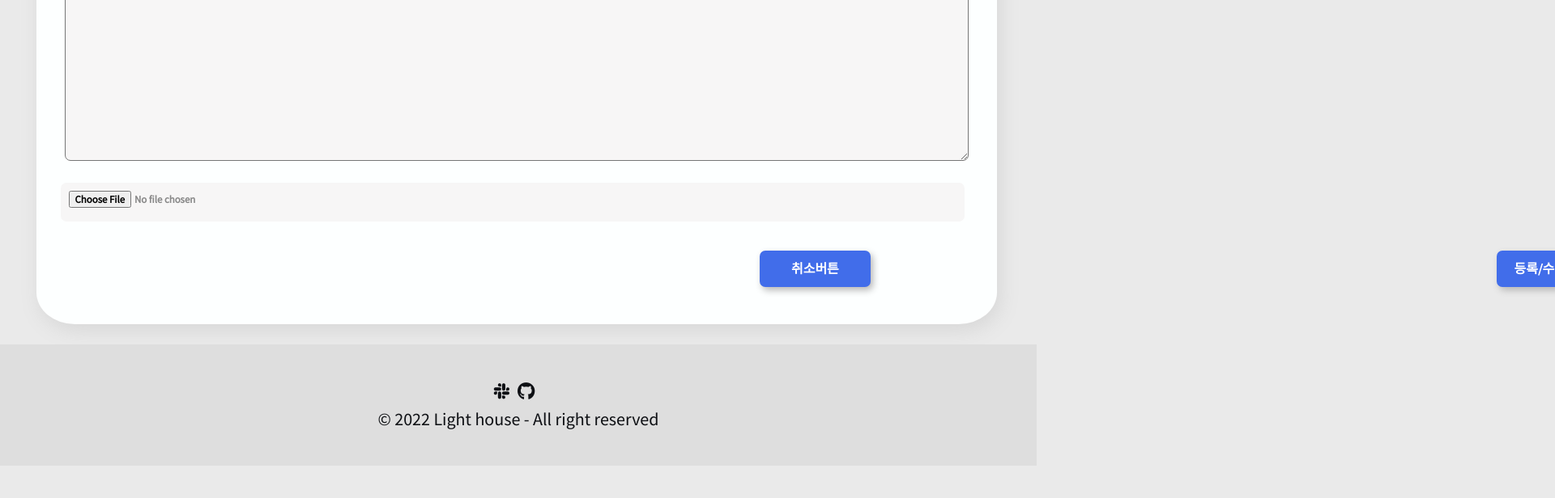
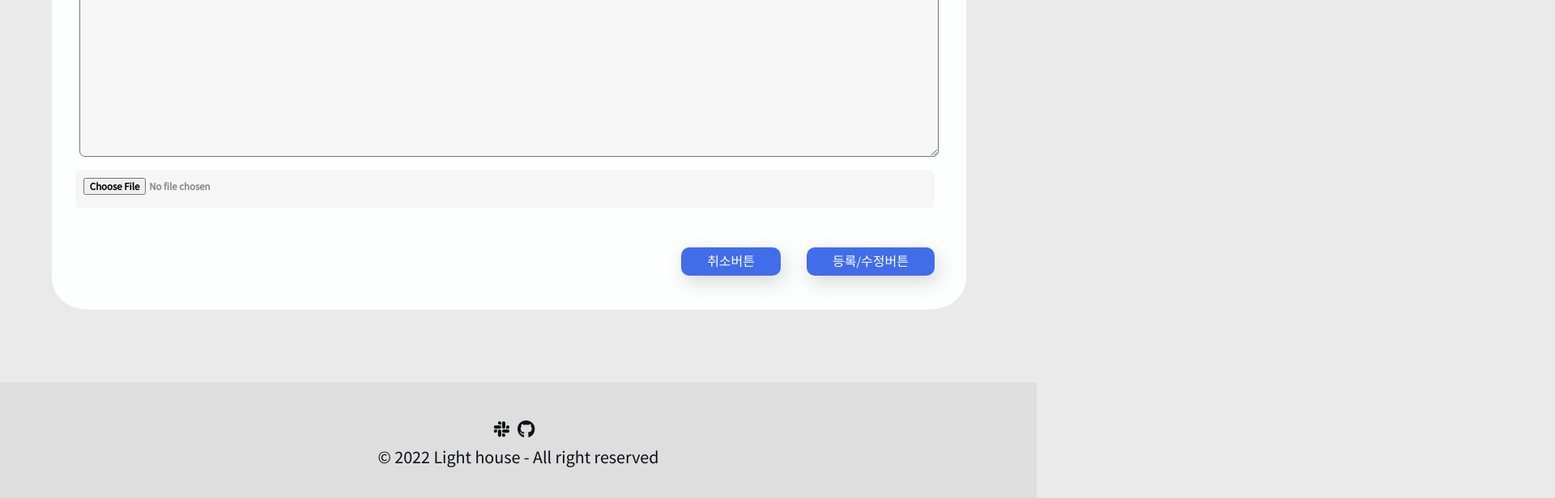
Before and after one commit to emsthf/light-house_planer, a React (Create React App) app: page /authboard in a window 1280 px wide. Shown: the part 744-1360 px from the top of the page at 81% size, 1920 px wide, since content can reach past the window. Before the commit the page ends 1320 px from the top, so only its background shows below. Built offline with nearby package versions, Linux system fonts and the light colour scheme; a web font is replaced by a local one.

Commit message:
edit style

```diff
--- a/src/components/TimelineChart.jsx
+++ b/src/components/TimelineChart.jsx
@@ -50,6 +50,16 @@ function TimelineChart({doingGoals}) {
     },
   });
 
+  useEffect(() => {
+    if(doingGoals.length === 1) { // 설정한 목표가 하나일 때
+      console.log(doingGoals.length)
+    } else if(doingGoals.length === 2) {
+      console.log(doingGoals.length)
+    } else if(doingGoals.length === 3) {
+      console.log(doingGoals.length)
+    }
+  }, []);
+
   return (
     <div id="chart">
       <ApexChart
--- a/src/pages/AuthBoard.jsx
+++ b/src/pages/AuthBoard.jsx
@@ -7,15 +7,10 @@ import styled from "styled-components";
 import { goalState } from "../Atom";
 
 const Container = styled.div`
-  height: auto;
-  min-height: 100%;
-  width: 100vw;
-  display: flex;
-  justify-content: center;
-  align-items: center;
-  padding: 100px 250px 150px 100px;
-  margin: auto;
-  margin-top: 5vh;
+  width: 1200px;
+  margin: 20vh auto;
+  min-height: 100vh;
+  margin-bottom: 240px;
   @media screen and (min-width: 768px) {
     padding-right: 24px !important;
     padding-left: 24px !important;
@@ -27,35 +22,20 @@ const Container = styled.div`
 `;
 
 const Wrapper = styled.div`
-  border-radius: 4px;
-  border: 2px #878787;
-  // height: 900px;
-  /* height: 98vh; */
-  width: 99%;
-  padding: 5px;
-  margin-left: 5px;
-  margin-right: 5px;
-  margin-top: 10px;
-  margin-bottom: 10px;
+  width: 100%;
 `;
 
 const AuthboardFrame = styled.div`
   background-color: #fdffff;
   width: 98%;
-  box-shadow: ${(props) => props.theme.boxShadow};
-  // min-height: 90vh;
   display: flex;
   border-radius: 4%;
   text-align: center;
   font-weight: bold;
   padding: 20px;
-  margin-top: 10px;
-  margin-left: 10px;
-  margin-bottom: 10px;
 `;
 
 const Writer = styled.div`
-  /* // background-color: #74b9ff; */
   background-color: #f7f6f6;
   color: black;
   width: 7%;
@@ -63,21 +43,14 @@ const Writer = styled.div`
   text-align: center;
   font-weight: bold;
   padding: 10px;
-  margin-top: 10px;
-  margin-left: 10px;
-  margin-bottom: 10px;
+  margin: 10px 0 10px 10px;
 `;
 
 const GridBox = styled.div`
-  display: grid;
-  /* height: 100%; */
-  max-width: 100%;
-  /* grid-template-columns: repeat(2, 1fr);
-  grid-template-columns: 1fr 6fr; */
+  width: 100%;
 `;
 
 const ContentBox = styled.form`
-  // background-color: white;
   width: 100%;
   border-radius: 7px;
   text-align: center;
@@ -151,69 +124,34 @@ const PictureUploadBox = styled.input`
 `;
 
 const RightSideGridBox = styled.div`
-  display: grid;
-  /* height: 100%; */
-  max-width: 99%;
-  grid-template-columns: repeat(2, 1fr);
-  grid-template-columns: 6fr 1fr;
+  width: 100%;
+  display: flex;
+  justify-content: right;
+  margin-top: 2rem;
 `;
 
 const CancleBtn = styled.button`
-  height: 45px;
-  width: 15%;
-  padding: 10px;
-  margin-top: 25px;
-  margin-left: 870px;
-  margin-right: 5px;
-  margin-bottom: 20px;
-  border-radius: 7px;
+  padding: 0.5rem 2rem;
   border: none;
-  box-shadow: 3px 4px 8px #b7b7b7;
-  background: ${(props) => props.backgroundColor || "#416dea"};
+  box-shadow: 4px 8px 24px #d7d7d7;
+  background: #416dea;
   color: #fff;
-  font-weight: bold;
-  // margin: 1rem 0;
-  margin-left: ${(props) => props.marginLeft && "2rem"};
+  border-radius: 10px;
+  margin: 1rem;
   &:hover {
-    box-shadow: none;
-    background: ${(props) =>
-      props.hoverColor || "linear-gradient(315deg, #89d8d3, #416dea 74%)"};
+      box-shadow: none;
+      background: ${(props) =>
+        props.hoverColor || "linear-gradient(315deg, #89d8d3, #416dea 74%)"};
   }
   &:active {
-    box-shadow: none;
-    background: ${(props) =>
-      props.hoverColor || "linear-gradient(315deg, #89d8d3, #416dea 74%)"};
-    box-shadow: 3px 4px 10px #bbb;
+      background: linear-gradient(315deg, #89d8d3, #416dea 74%);
+      background: ${(props) =>
+        props.hoverColor || "linear-gradient(315deg, #89d8d3, #416dea 74%)"};
+      box-shadow: 2px 3px 10px #888;
   }
 `;
 
-const EnrollEditBtn = styled.button`
-  height: 45px;
-  width: 15%;
-  padding: 10px;
-  margin-top: 25px;
-  margin-left: 870px;
-  margin-right: 5px;
-  margin-bottom: 20px;
-  border-radius: 7px;
-  border: none;
-  box-shadow: 3px 4px 8px #b7b7b7;
-  background: ${(props) => props.backgroundColor || "#416dea"};
-  color: #fff;
-  font-weight: bold;
-  // margin: 1rem 0;
-  margin-left: ${(props) => props.marginLeft && "2rem"};
-  &:hover {
-    box-shadow: none;
-    background: ${(props) =>
-      props.hoverColor || "linear-gradient(315deg, #89d8d3, #416dea 74%)"};
-  }
-  &:active {
-    box-shadow: none;
-    background: ${(props) =>
-      props.hoverColor || "linear-gradient(315deg, #89d8d3, #416dea 74%)"};
-    box-shadow: 3px 4px 10px #bbb;
-  }
+const EnrollEditBtn = styled(CancleBtn)`
 `;
 
 const ImageThumbnail = styled.img`
@@ -268,12 +206,12 @@ function AuthBoard() {
     };
   };
 
-  useEffect(() => { // 해당 일자에 작성한 일일 인증글이 있는 경우
-    // axios.get(`http://localhost:8081/api/post/auth/find?goalId=${goal.id}&created=${now}`)
-    // .then(Response => {
-    //   setPost(Response.data)
-    // }).catch(Error => console.log(Error));
-  }, []);
+  // useEffect(() => { // 해당 일자에 작성한 일일 인증글이 있는 경우
+  //   axios.get(`http://localhost:8081/api/post/auth/find?goalId=${goal.id}&created=${now}`)
+  //   .then(Response => {
+  //     setPost(Response.data)
+  //   }).catch(Error => console.log(Error));
+  // }, []);
 
   return (
     <Container>
@@ -285,11 +223,10 @@ function AuthBoard() {
               <TitleContent
                 type="text"
                 {...register("title", { required: true })}
-                value={post.title || ''}
               ></TitleContent>
             </Label>
             <Label>
-              <Content {...register("content", { required: true })} value={post.content || ''} />
+              <Content {...register("content", { required: true })} />
             </Label>
 
             <GridBox>
@@ -307,7 +244,7 @@ function AuthBoard() {
             </GridBox>
             <RightSideGridBox>
               <CancleBtn type="reset">취소버튼</CancleBtn>
-              <EnrollEditBtn>등록/수정버튼</EnrollEditBtn>
+              <EnrollEditBtn marginLeft>등록/수정버튼</EnrollEditBtn>
             </RightSideGridBox>
           </ContentBox>
         </AuthboardFrame>
--- a/src/pages/Challenges.jsx
+++ b/src/pages/Challenges.jsx
@@ -1,9 +1,9 @@
-import React, { useState } from "react";
+import axios from "axios";
+import React, { useEffect, useState } from "react";
 import { Link } from "react-router-dom";
 import styled from "styled-components";
 
 const Container = styled.div`
-  //   background-color: #e8ffe2;
   width: 1200px;
   margin: 20vh auto;
   min-height: 100vh;
@@ -12,7 +12,6 @@ const Container = styled.div`
 `;
 
 const Wrapper = styled.div`
-  //   background-color: #74b9ff;
   width: 100%;
 `;
 
@@ -40,21 +39,14 @@ const ChallengeCondition = styled.div`
   margin-right: 6px;
 `;
 
-const TitleGridBox = styled.div`
+const GridBox = styled.div`
+  height: 20%;
+  width: 90%;
+  margin: 0 auto;
   display: flex;
-  display: grid;
-  height: 70%;
-  max-width: 1100px;
-  // grid-template-columns: repeat(2, 1fr);
-  grid-template-columns: 4fr 2fr;
-`;
-
-const GridBox = styled.div`
-  display: grid;
-  height: 20%;
-  max-width: 850px;
-  // grid-template-columns: repeat(2, 1fr);
-  grid-template-columns: 4fr 2fr;
+  align-items: center;
+  justify-content: center;
+  position: relative;
 `;
 
 const Paging = styled.span`
@@ -63,24 +55,19 @@ const Paging = styled.span`
   height: 30px;
   border-radius: 5px;
   box-shadow: 2px 5px 10px #d7d7d7;
-  display: flex;
-  align-items: center;
-  justify-content: center;
-  margin: 2rem auto;
-  margin-left: 460px;
+  text-align: center;
+  line-height: 30px;
 `;
 
-const NewChallengeEnroll = styled.span`
+const NewChallengeEnroll = styled.button`
   background-color: #fafafa;
   width: 150px;
   height: 30px;
   border-radius: 5px;
   box-shadow: 2px 5px 10px #d7d7d7;
-  display: flex;
-  align-items: center;
-  justify-content: center;
-  margin: 2rem auto;
-  margin-left: 160px;
+  position: absolute;
+  right: 100px;
+  top: 16px;
 `;
 
 const HalfGridBox = styled.div`
@@ -91,7 +78,7 @@ const HalfGridBox = styled.div`
   grid-template-columns: 1fr 1fr;
 `;
 
-const ToNotice = styled.div`
+const ToNotice = styled.button`
   padding: 10px;
   text-align: center;
   width: 160px;
@@ -118,7 +105,7 @@ const ToNotice = styled.div`
     box-shadow: 3px 4px 10px #bbb;
   }
 `;
-const ToAuthentication = styled.div`
+const ToAuthentication = styled.button`
   text-align: center;
   width: 160px;
   height: 40px;
@@ -158,10 +145,29 @@ const ChallengesTable = styled.div`
 `;
 
 function Challenges() {
+
+  const [challenge, setChallenge] = useState();
+
+  // useEffect(() => {
+  //   axios.get('http://localhost:8082/api/challenge')
+  //   .then(Response => {
+  //     // console.log(Response.data)
+  //     setChallenge(Response.data);
+  //   })
+  // }, []);
+
   return (
     <Container>
       <Wrapper>
         <ChallengesTable>
+          {/* {
+            challenge.map(challenge => (
+              <Title>
+                {challenge.challengeTitle}
+                <ChallengeCondition></ChallengeCondition>
+              </Title>
+            ))
+          } */}
           <Title>
             챌린지1<ChallengeCondition></ChallengeCondition>
           </Title>
@@ -173,7 +179,9 @@ function Challenges() {
           </Title>
           <GridBox>
             <Paging>1/2/3/4/5</Paging>
-            <NewChallengeEnroll>새로운챌린지등록</NewChallengeEnroll>
+            <Link to='/set/challenge'>
+              <NewChallengeEnroll type='button'>새로운챌린지등록</NewChallengeEnroll>
+            </Link>
           </GridBox>
         </ChallengesTable>
 
--- a/src/pages/SetChallenge.jsx
+++ b/src/pages/SetChallenge.jsx
@@ -171,8 +171,8 @@ function SetChallenge() {
             endDay: data.endDay,
             period: totalDate,
             weekCount: data.weekCount,
-            goalDesc: data.desc,
-        }).then(console.log('ok'))
+            goalDesc: data.desc
+        }).then(console.log('ok')).catch(Error => console.log(Error));
     };
 
     return (
```
